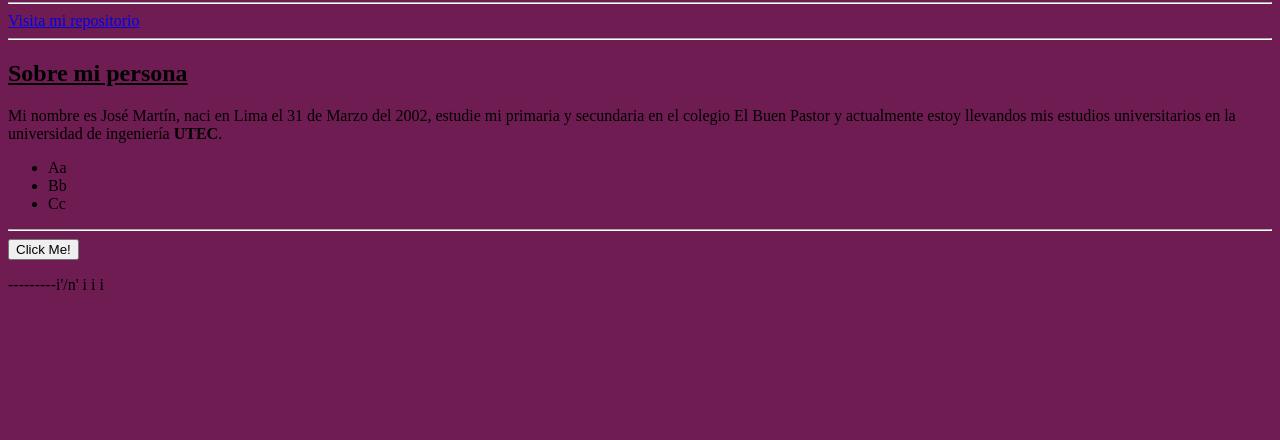
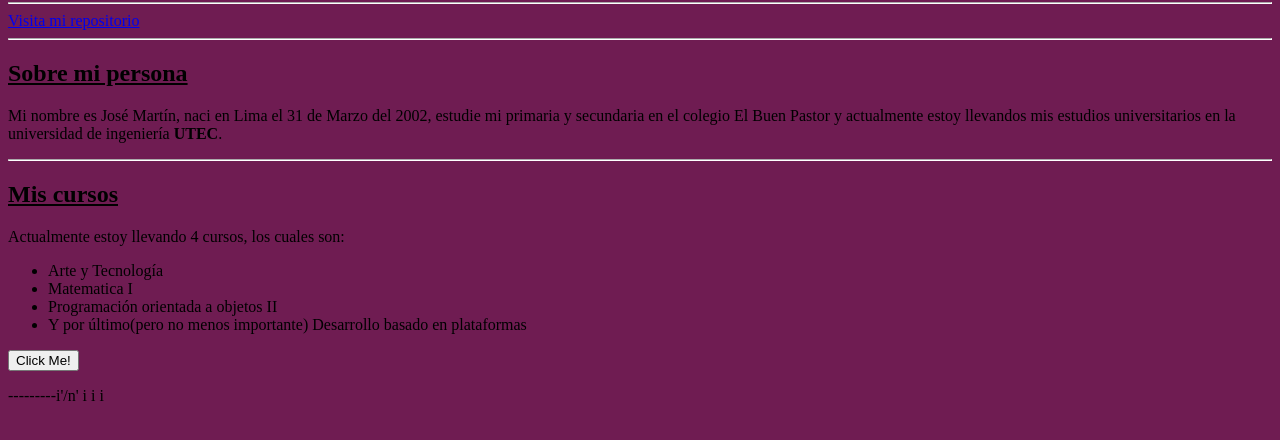
Before and after one commit to JoseFernandez1421/JoseFernandez1421.github.io, a plain HTML site: page index.html in a window 1280 px wide. Shown: the part 64-504 px from the top of the page. Drawn offline with Linux system fonts and the light colour scheme.

Commit message:
Update index.html

```diff
--- a/index.html
+++ b/index.html
@@ -20,13 +20,17 @@ function myFunction() {
 
 <h2><u>Sobre mi persona</u></h2>
 <p>Mi nombre es José Martín, naci en Lima el 31 de Marzo del 2002, estudie mi primaria y secundaria en el colegio El Buen Pastor y actualmente estoy llevandos mis estudios universitarios en la universidad de ingeniería <strong>UTEC</strong>.</p>
-<ul>
-<li>Aa</li>
-<li>Bb</li>
-<li>Cc</li>
-</ul>
+
 
 <hr style="border-color: #FFFFFF;">
+<h2><u>Mis cursos</u></h2>
+<p>Actualmente estoy llevando 4 cursos, los cuales son:</p>
+<ul>
+<li>Arte y Tecnología</li>
+<li>Matematica I</li>
+<li>Programación orientada a objetos II</li>
+<li>Y por último(pero no menos importante) Desarrollo basado en plataformas</li>
+	</ul>
 
 <button type="button" onclick="myFunction()">Click Me!</button>
 
```
